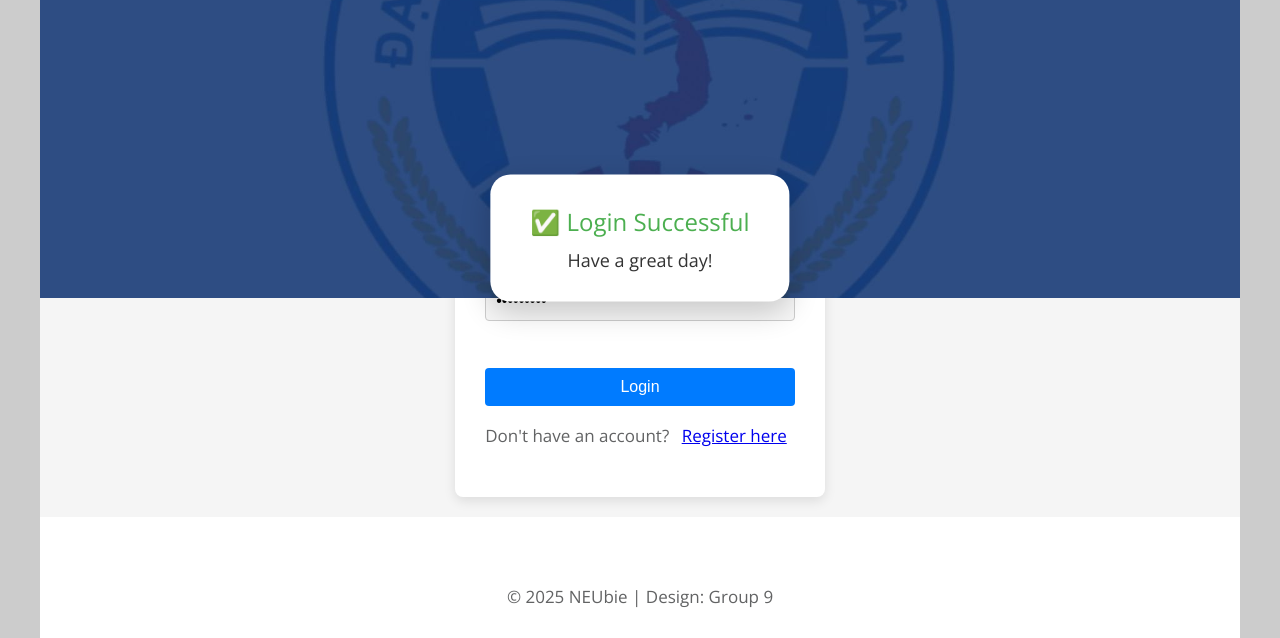
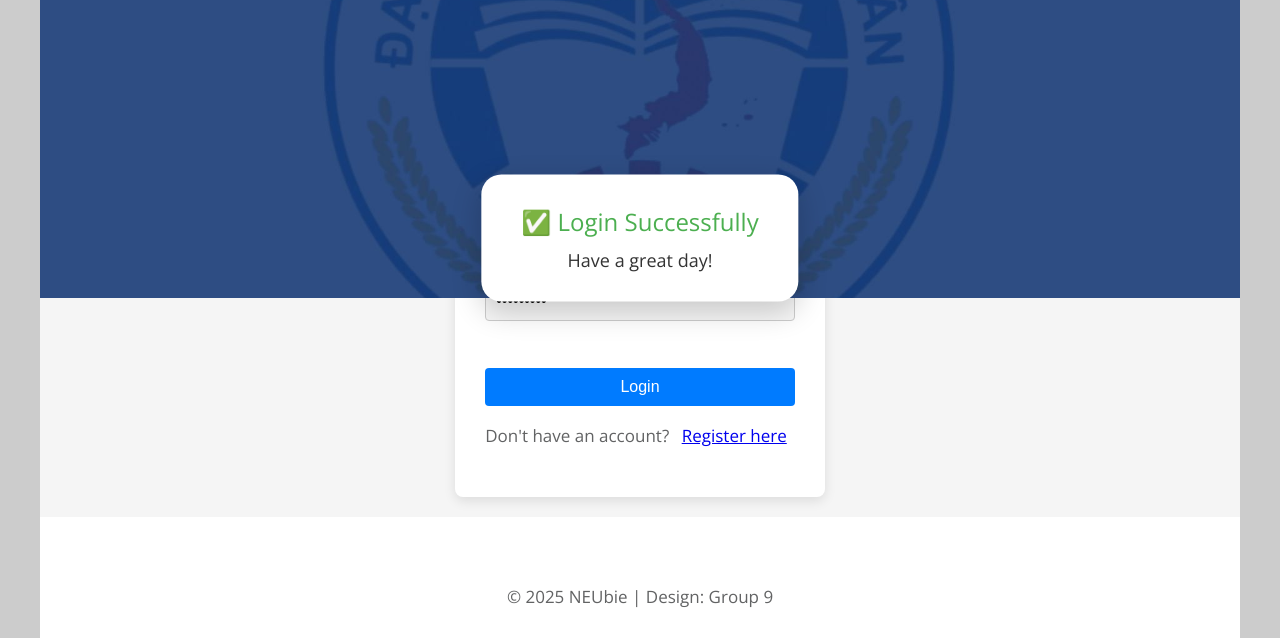
Before and after one commit to koala2k4/finalproject, a plain HTML site: page login.html in a window 1280 px wide. Both pictures are taken after typing "name@example.com", "Sample123" into the empty fields and a click on the button "Login". Shown: the part 596-1234 px from the top of the page. Drawn offline with nearby package versions, Linux system fonts and the light colour scheme.

Commit message:
Update login.html

```diff
--- a/login.html
+++ b/login.html
@@ -96,7 +96,7 @@
 			</footer>
 		</div>
 		 <div id="success-popup" class="success-popup">
-		<div class="success-title">✅ Login Successful</div>
+		<div class="success-title">✅ Login Successfully</div>
 		<div class="success-message">Have a great day!</div>
 
 		<script src="js/jquery.min.js"></script>
```
